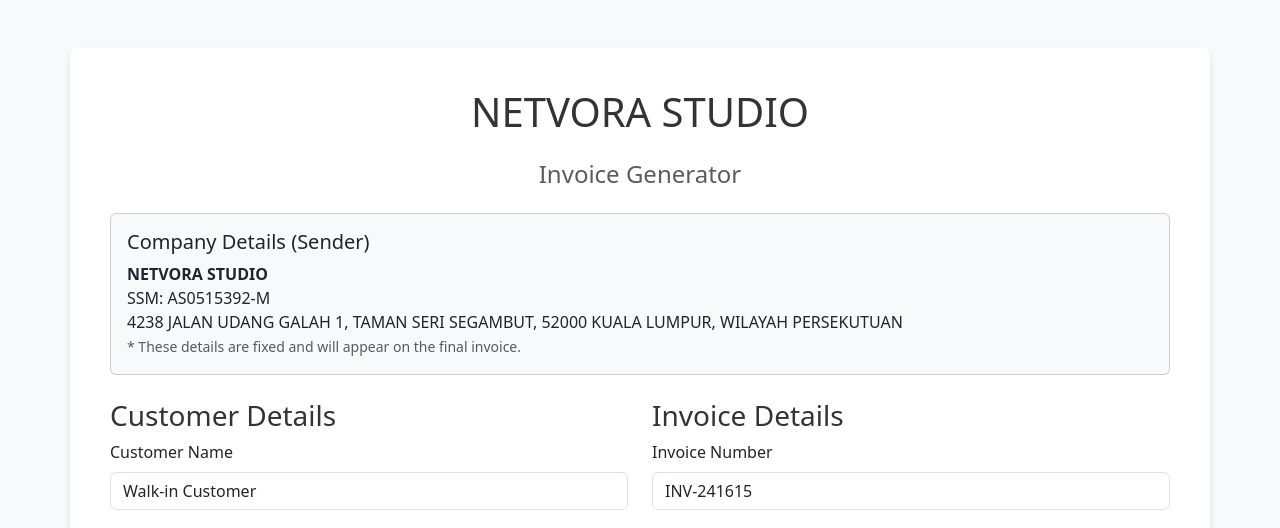
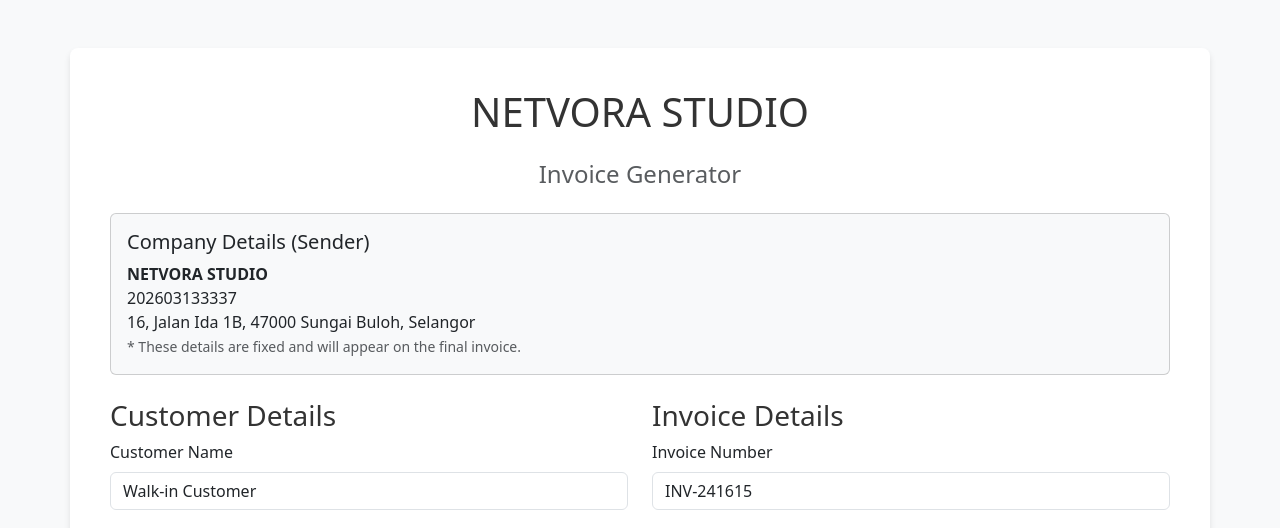
Before and after one commit to JCW77485/invoice-sys, a PHP site: page / in a window 1280 px wide. Shown: the top 528 px of the page. Run offline with PHP 8.4, Linux system fonts and the light colour scheme.

Commit message:
Update index.php

```diff
--- a/index.php
+++ b/index.php
@@ -19,8 +19,8 @@
                             <h5 class="card-title">Company Details (Sender)</h5>
                             <p class="card-text mb-0">
                                 <strong>NETVORA STUDIO</strong><br>
-                                SSM: AS0515392-M<br>
-                                4238 JALAN UDANG GALAH 1, TAMAN SERI SEGAMBUT, 52000 KUALA LUMPUR, WILAYAH PERSEKUTUAN
+                                 202603133337<br>
+                                16, Jalan Ida 1B, 47000 Sungai Buloh, Selangor
                             </p>
                             <small class="text-muted">* These details are fixed and will appear on the final invoice.</small>
                         </div>
```
